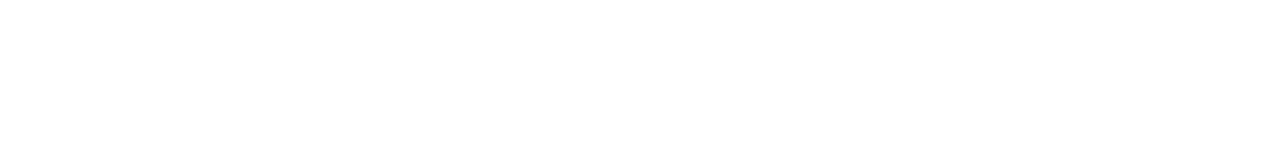
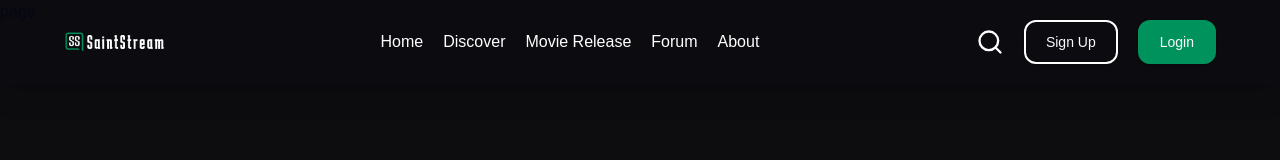
Before and after one commit to Jeffreyjacob/SaintStream-nextjs, a Next.js app: page /Search in a window 1280 px wide. Before the commit this address had no page. Shown: the top 160 px of the page. Built offline with nearby package versions, Linux system fonts and the light colour scheme; no server answers; a web font is replaced by a local one.

Commit message:
new commit

```diff
--- /dev/null
+++ b/app/(root)/Search/page.tsx
@@ -0,0 +1,10 @@
+import { SearchParamProps } from '@/constants/type'
+import React from 'react'
+
+const page = ({ params: { id } }: SearchParamProps) => {
+  return (
+    <div>page</div>
+  )
+}
+
+export default page
--- a/app/(root)/movieRelease/page.tsx
+++ b/app/(root)/movieRelease/page.tsx
@@ -18,6 +18,13 @@
         queryKey: ['RegularMovie'],
         queryFn: () => axios.get(`${baseUrl}/movie/upcoming?language=en-US&page=1&region=US&limit=50`, { headers: headers })
     })
+    const LoaderSkeleton = ()=>{
+        return(
+            <div className='flex gap-3'>
+                 <div className='w-16 h-16 rounded-lg'/>
+            </div>
+        )
+      }
     return (
         <div className='text-white'>
             <div className='w-full h-[400px] md:h-[320px] object-contain relative'
@@ -37,7 +44,7 @@
             </div>
             {
                 RegularMovieLoading ? (
-                    <div className='flex flex-col h-[100px] w-full justify-center items-center'>
+                    <div className='flex flex-col h-[150px] w-full justify-center items-center'>
                         <div className='w-[120px] h-[120px]'>
                             <svg xmlns="http://www.w3.org/2000/svg" viewBox="0 0 300 150"><path fill="none" stroke="#00925D" stroke-width="15" stroke-linecap="round" stroke-dasharray="300 385" stroke-dashoffset="0" d="M275 75c0 31-27 50-50 50-58 0-92-100-150-100-28 0-50 22-50 50s23 50 50 50c58 0 92-100 150-100 24 0 50 19 50 50Z"><animate attributeName="stroke-dashoffset" calcMode="spline" dur="2" values="685;-685" keySplines="0 0 1 1" repeatCount="indefinite"></animate></path></svg>
                         </div>
--- a/components/shared/MovieReleaseContainer.tsx
+++ b/components/shared/MovieReleaseContainer.tsx
@@ -27,12 +27,12 @@
                     return movieMonth === newmonth.name;
                 })
                     return(
-                         <div>
+                         <div key={newmonth.name}>
                             <h3 className='text-[18px] font-semibold mt-4'>{newmonth.name}</h3>
                             <div className='grid grid-cols-1 md:grid-cols-2'>
                                 {
                                     monthByMovie.map((newMovie)=>(
-                                        <div className=' my-5'>
+                                        <div className=' my-5' key={newMovie.id}>
                                             <Link href={`/moviedetail/${newMovie.id}`}>
                                             <div className='flex gap-3 items-center transition duration-300 transform hover:scale-110'>
                                               <div className='bg-white text-black p-4 rounded-full  font-semibold w-fit h-fit'>
--- a/components/shared/Navbar.tsx
+++ b/components/shared/Navbar.tsx
@@ -8,6 +8,7 @@
 import MobileNav from './MobileNav';
 import { SignedIn, SignedOut, UserButton } from '@clerk/nextjs';
 import { Button } from '../ui/button';
+import { Search } from 'lucide-react';
 
 const Navbar = () => {
  const [scrolled,setScrolled] = useState(false)
@@ -35,12 +36,19 @@
             <div className=' hidden lg:block'>
             <NavItem/>
             </div>
-            <div className='flex items-center lg:hidden '>
+            <div className='flex items-center lg:hidden'>
+            <Link href={'/Search'}>
+            <Search className='w-6 h-6 font-bold mr-4' />
+            </Link>
+            <UserButton afterSignOutUrl='/'/>
              <MobileNav/>
-             <UserButton afterSignOutUrl='/'/>
             </div>
         </div>
-        <div className='hidden lg:block'>
+        <div className='hidden lg:block '>
+          <div className='flex items-center gap-5'>
+          <Link href={'/Search'}>
+          <Search className='w-7 h-7' />
+          </Link>
             <SignedOut>
                 <div className='flex flex-row gap-5'>
                 <Button className=' bg-transparent border-[2px] border-white rounded-xl px-5 py-5 hover:bg-white/85 hover:text-black'>
@@ -52,8 +60,11 @@
                 </div>
             </SignedOut>
             <SignedIn>
+              <div className='flex gap-4'>
                  <UserButton afterSignOutUrl='/'/>
+              </div>
             </SignedIn>
+          </div>
         </div>
       </div>
     </nav>
--- a/package.json
+++ b/package.json
@@ -36,6 +36,7 @@
     "react": "^18",
     "react-dom": "^18",
     "react-hook-form": "^7.51.4",
+    "react-loading-skeleton": "^3.4.0",
     "react-youtube": "^10.1.0",
     "stripe": "^15.7.0",
     "svix": "^1.24.0",
```
Also changed, not shown: 1 other file (tests, documents, lock files or other folders).
